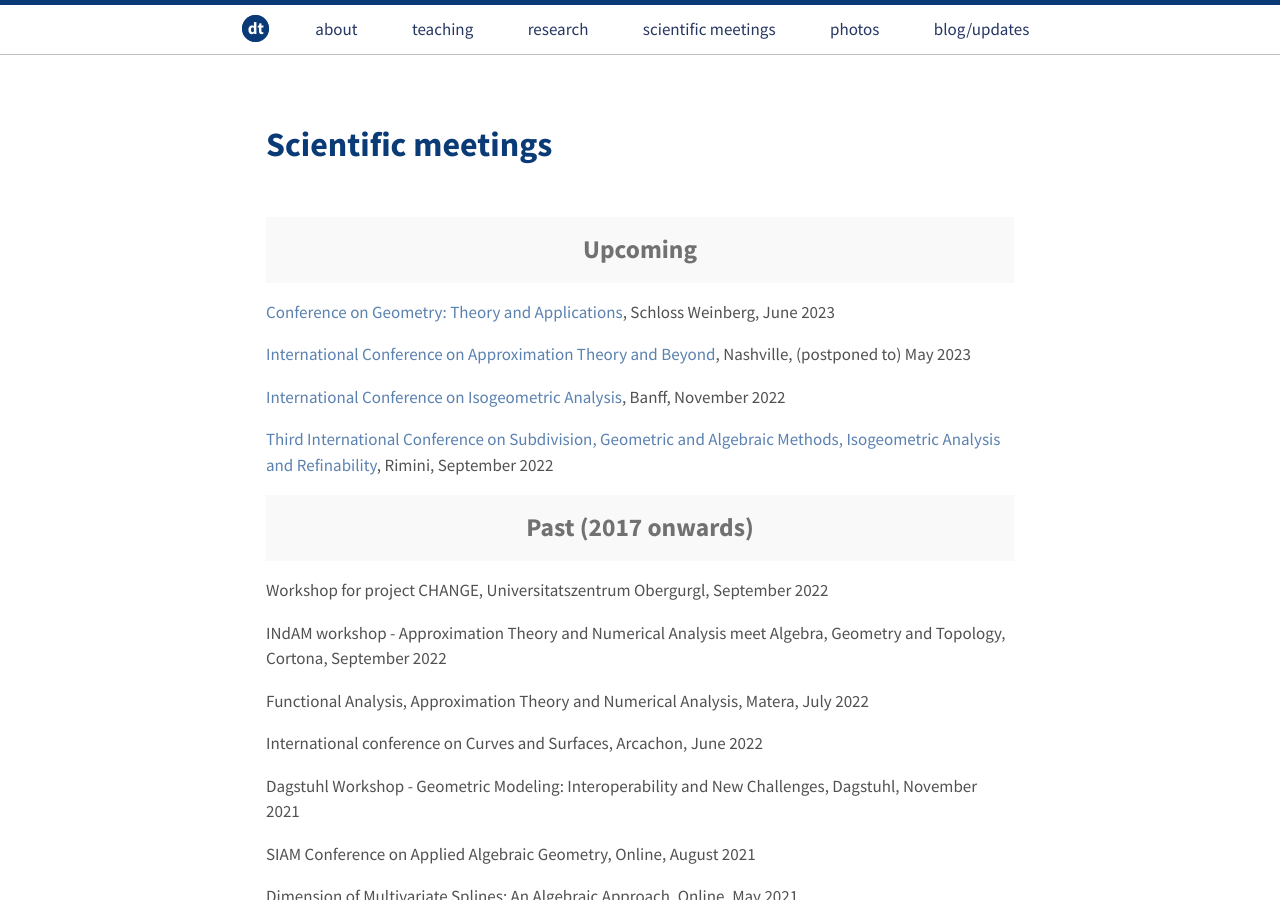
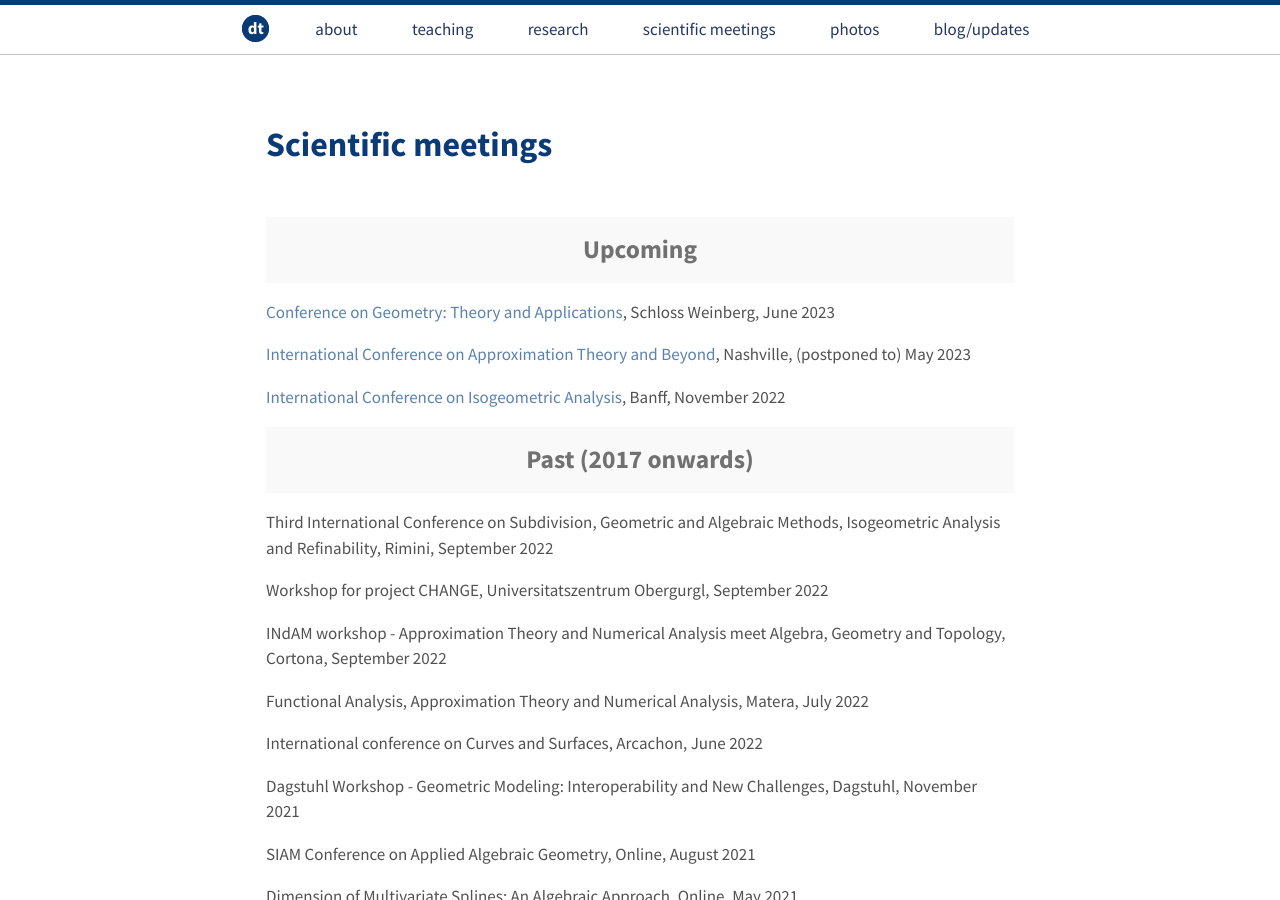
Before and after one commit to dtoshniwal/dtoshniwal.github.io, a Jekyll site: the page built from travel.md, in a window 1280 px wide and 900 px high. Built offline with Jekyll 4.4.1, drawn with Linux system fonts in a browser that asks for light colours.

Commit message:
Update pubs and travel

```diff
--- a/travel.md
+++ b/travel.md
@@ -42,9 +42,10 @@ X. Wei, T. Takacs, D. Toshniwal, Y.J. Zhang, H. Speleers, C. Manni, J. Peters
 
 [International Conference on Isogeometric Analysis](http://iga2022.usacm.org/), Banff, November 2022
 
-[Third International Conference on Subdivision, Geometric and Algebraic Methods, Isogeometric Analysis and Refinability](https://events.unibo.it/smart2022), Rimini, September 2022
+<h2 class="message" align="center">Past (2017 onwards)</h2>
 
-<h2 class="message" align="center">Past (2017 onwards)</h2>
+Third International Conference on Subdivision, Geometric and Algebraic Methods, Isogeometric Analysis and Refinability, Rimini, September 2022
+<!--https://events.unibo.it/smart2022)-->
 
 Workshop for project CHANGE, Universitatszentrum Obergurgl, September 2022
 
```
Also changed, not shown: research.md (+1 -1 lines).
